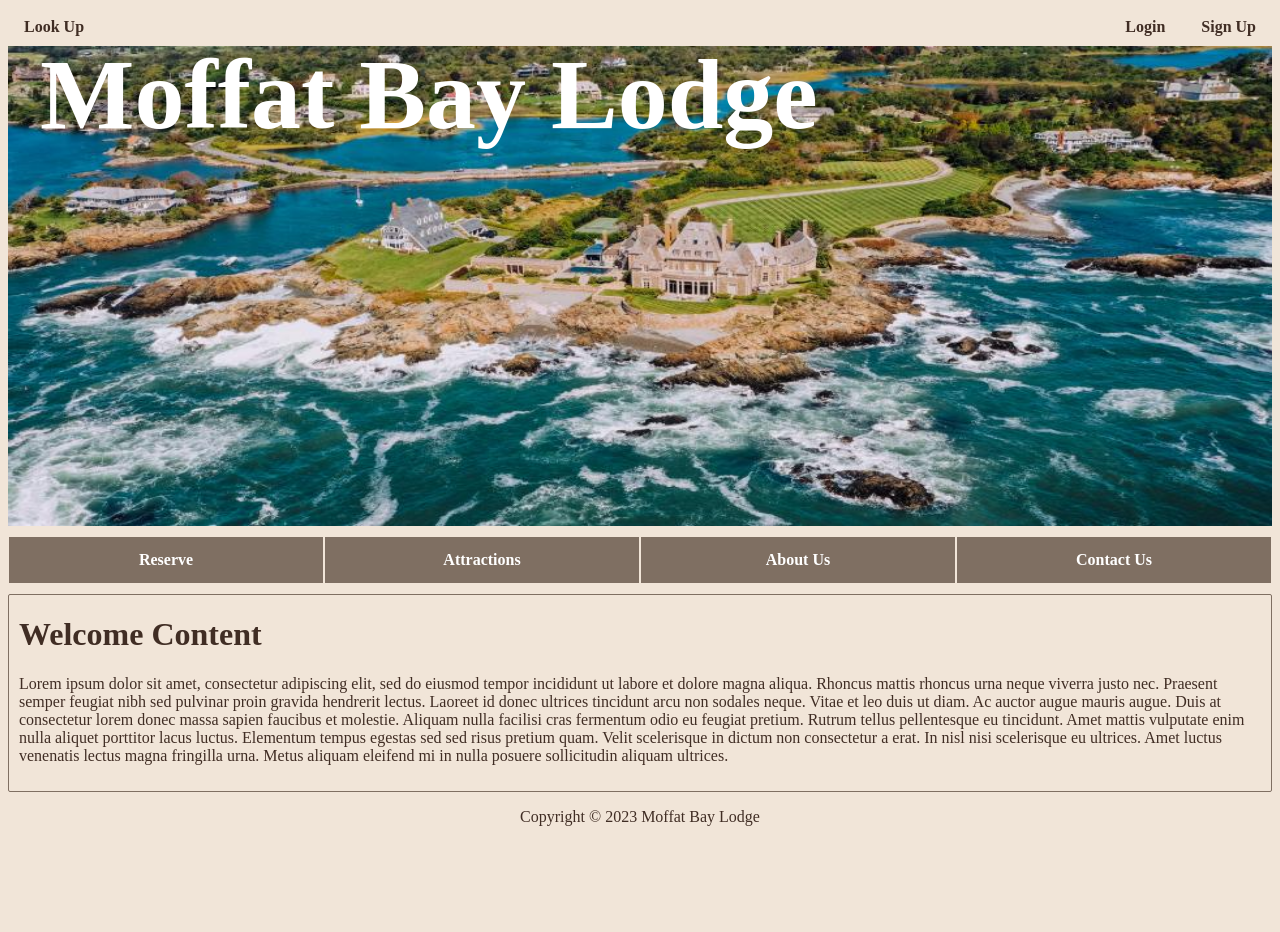
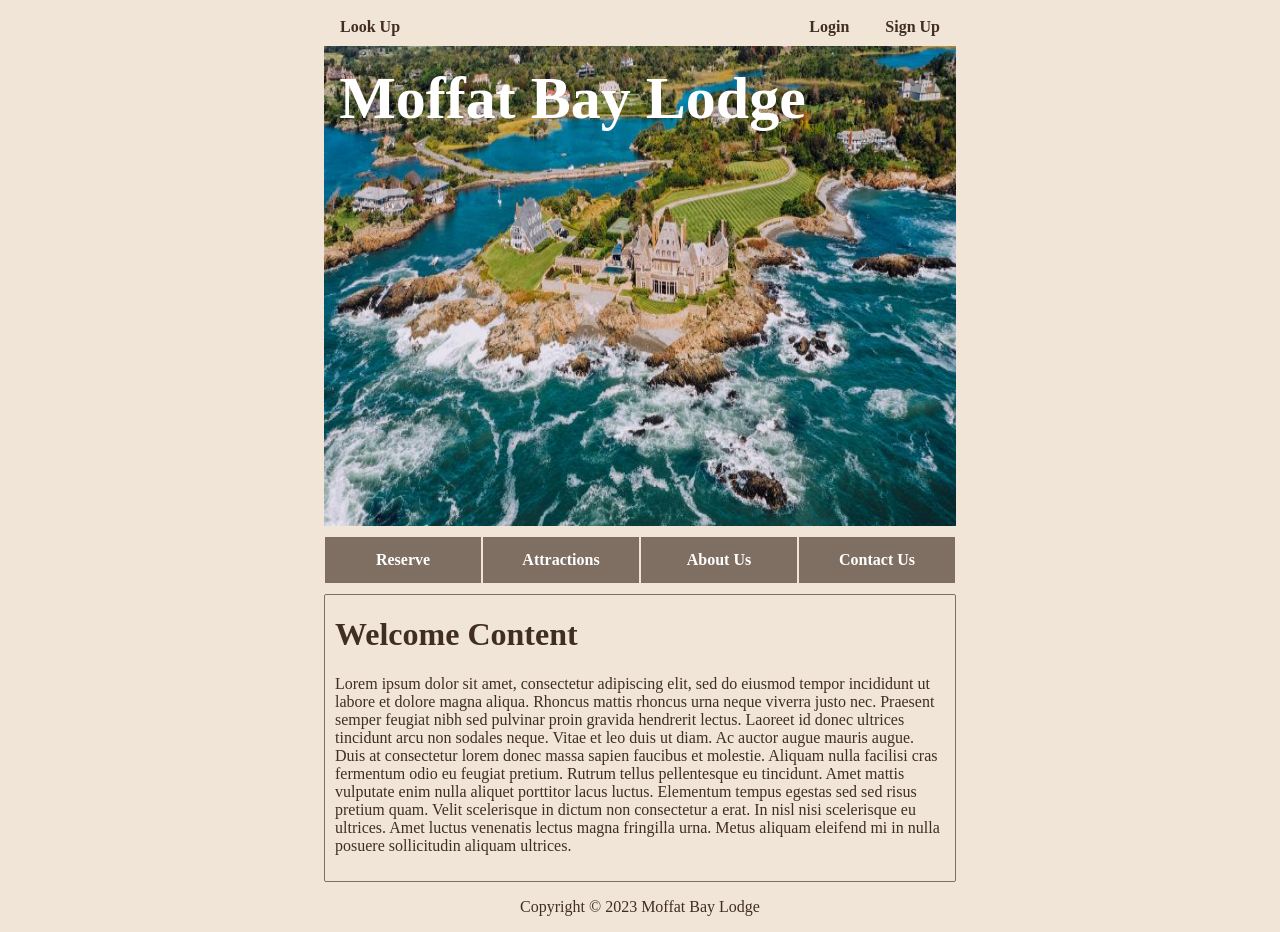
Before and after one commit to AmandaSherman/Moffat-Bay, a PHP site: page / in a window 1280 px wide. Before the commit the page ends 826 px from the top, so only its background shows below. Run offline with PHP 8.4, Linux system fonts and the light colour scheme.

Commit message:
Adding main div to slim down and center page content

```diff
--- a/Prototypes and Mockup/index.html
+++ b/Prototypes and Mockup/index.html
@@ -8,6 +8,8 @@
   <link href="./mbl.css" type="text/css" rel="stylesheet">
 </head>
 <body>
+
+<div id="main">
 
 <div id="lookuplink">
   <a href="#">Look Up</a>
@@ -43,6 +45,8 @@
     Moffat Bay Lodge</p>
 </footer>
 
+</div>
+
 </body>
 </head>
 </html>
--- a/Prototypes and Mockup/mbl.css
+++ b/Prototypes and Mockup/mbl.css
@@ -30,10 +30,10 @@
 #mblname h1 {
   color: white;
   font-weight: bold;
-  font-size: 100px;
+  font-size: 60px;
   position: absolute;
-  top: -30px;
-  left: 40px;
+  top: 3%;
+  left: 26.5%;
 }
 
 #lookuplink a, #accountlinks a {
@@ -97,3 +97,8 @@ body {
   color: #402d24;
   text-align: center;
 }
+
+#main {
+  width: 50%;
+  margin: 0 auto;
+}
```
